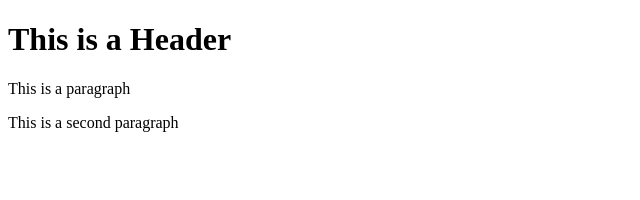
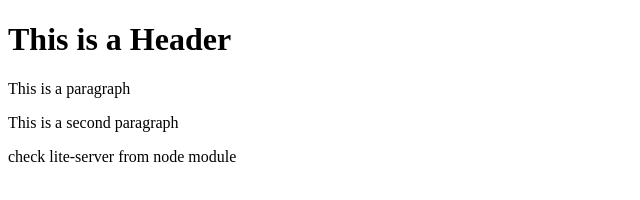
Before and after one commit to tanvirBsmrstu/git-test, a website: page index.html in a window 1280 px wide. Shown: the whole page, without its empty margins (0-640 px from the left). Drawn offline with Linux system fonts and the light colour scheme.

Commit message:
fourth commit

```diff
--- a/index.html
+++ b/index.html
@@ -6,5 +6,6 @@
         <h1>This is a Header</h1>
         <p>This is a paragraph</p>
         <p>This is a second paragraph</p>
+        <p> check lite-server from node module</p>
     </body>
 </html>
```
Also changed, not shown: package.json (added, +24 -0 lines), 1 other file.
